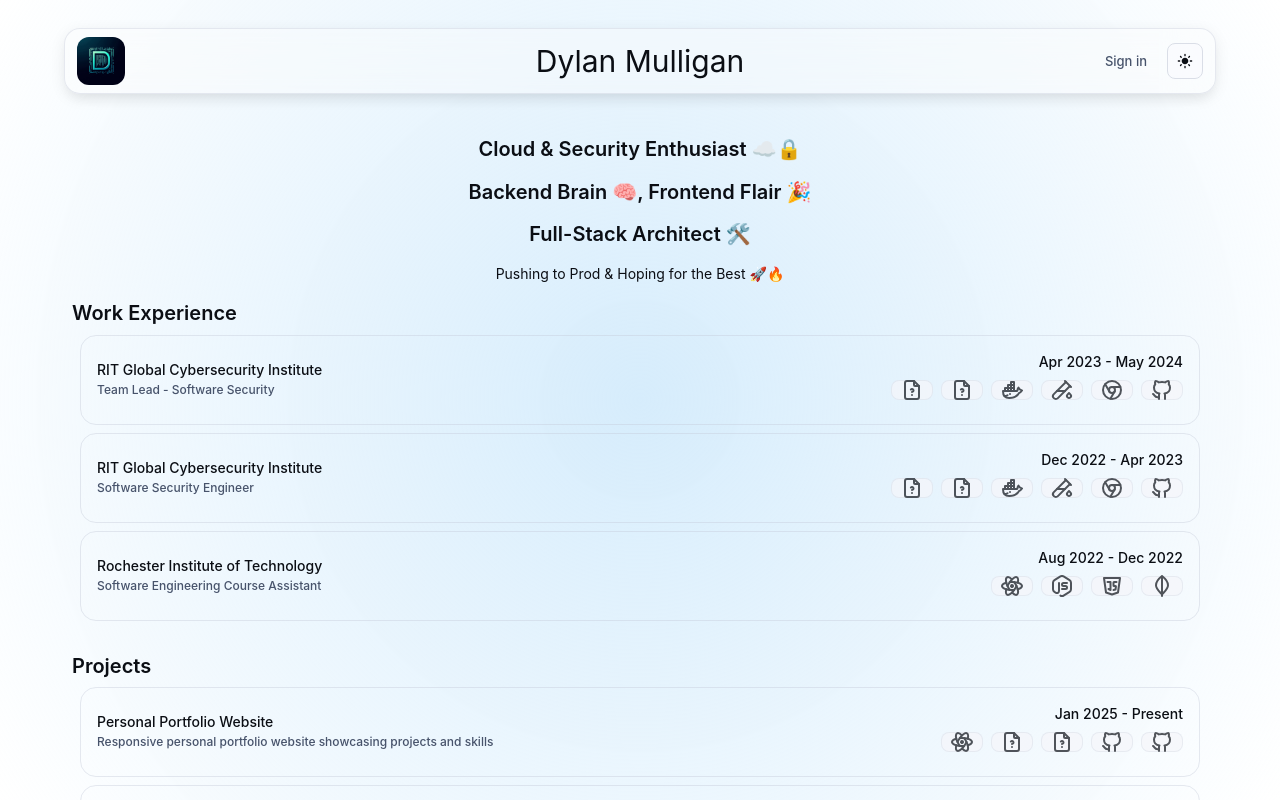
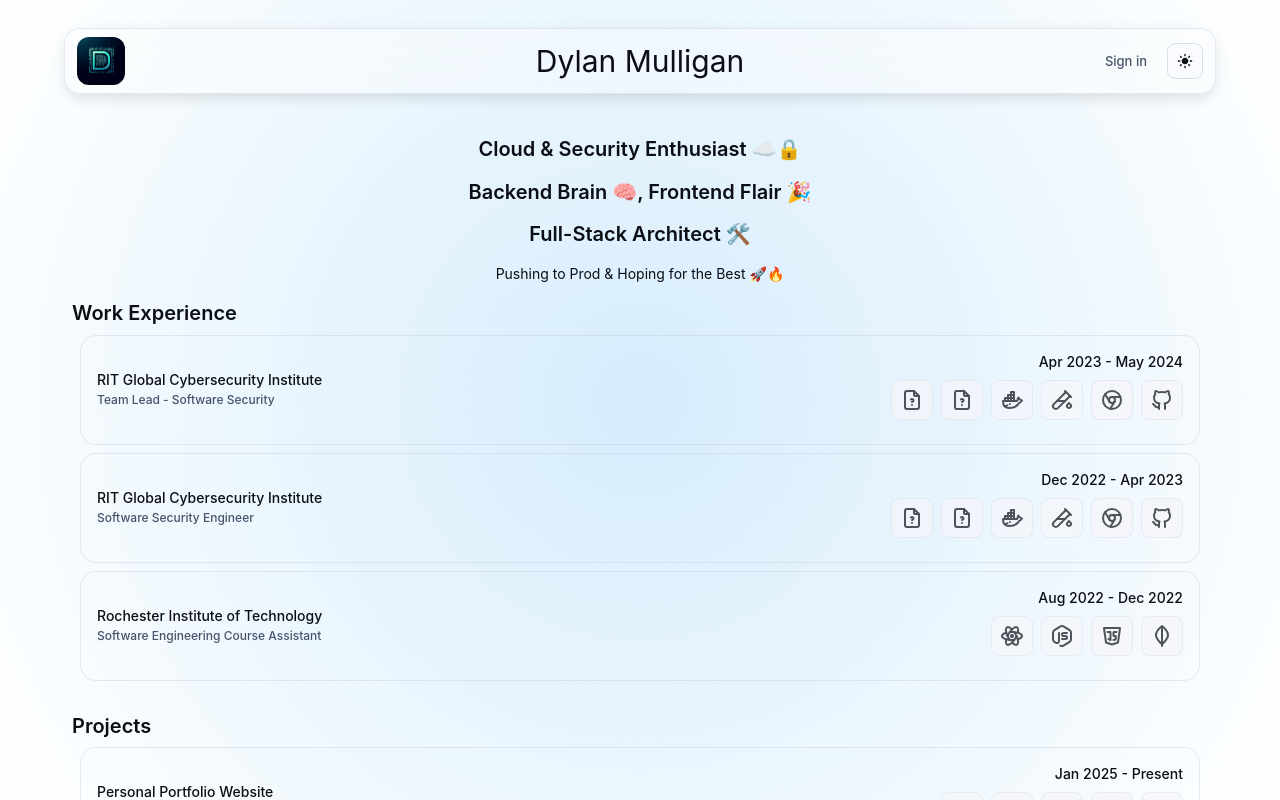
Before and after one commit to dylan-mulligan/personal-website, a React (Create React App) app: page / in a window 1280 px wide. Shown: the top 800 px of the page. Built offline with nearby package versions, Linux system fonts and the light colour scheme; the HTML template or start-up script is replaced by a standard one.

Commit message:
Fixed exapndOnHover so that chips can be static or collapsable

```diff
--- a/src/components/ExpandableList.tsx
+++ b/src/components/ExpandableList.tsx
@@ -45,12 +45,16 @@ const ExpandableList: React.FC<ExpandableListProps> = ({ items }): JSX.Element =
             display: 'flex',
             alignItems: 'center',
             justifyContent: 'center',
-            '& .MuiChip-label': {
-                display: expandOnHover ? 'none' : 'block',
-            },
-            '&:hover .MuiChip-label': {
-                display: expandOnHover ? 'block' : 'none',
-            },
+            minHeight: 40,
+            ...(expandOnHover && {
+                '& .MuiChip-label': {
+                    display: 'none',
+                },
+                '&:hover .MuiChip-label': {
+                    display: 'block',
+                    width: 'max-content',
+                },
+            }),
         };
     }
 
```
